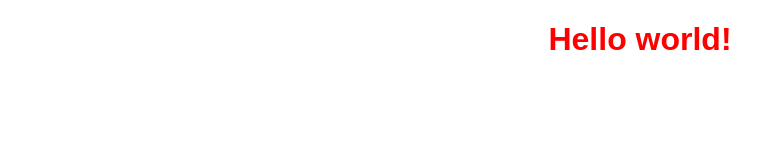
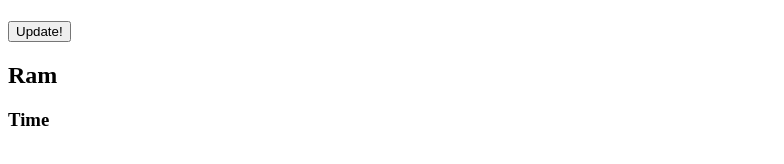
Before and after one commit to StudentOrganisationForAerospaceResearch/DevelopmentResources, a plain HTML site: page Training/PythonWebServer/index.html in a window 1280 px wide. Shown: the whole page, without its empty margins (0-784 px from the left). Drawn offline with nearby package versions, Linux system fonts and the light colour scheme.

Commit message:
modified the html file for testing reasons to see what modifying a vim file is like

```diff
--- a/Training/PythonWebServer/index.html
+++ b/Training/PythonWebServer/index.html
@@ -9,6 +9,10 @@
     <script src="/resources/index.js" type="text/javascript"></script>
 </head>
 <body>
-    <h1>Hello world!</h1>
+    <h1></h1>
+    <button>Update!</button>
+    <h2>Ram</h2>
+    <h3>Time</h3>
+
 </body>
 </html>
```
